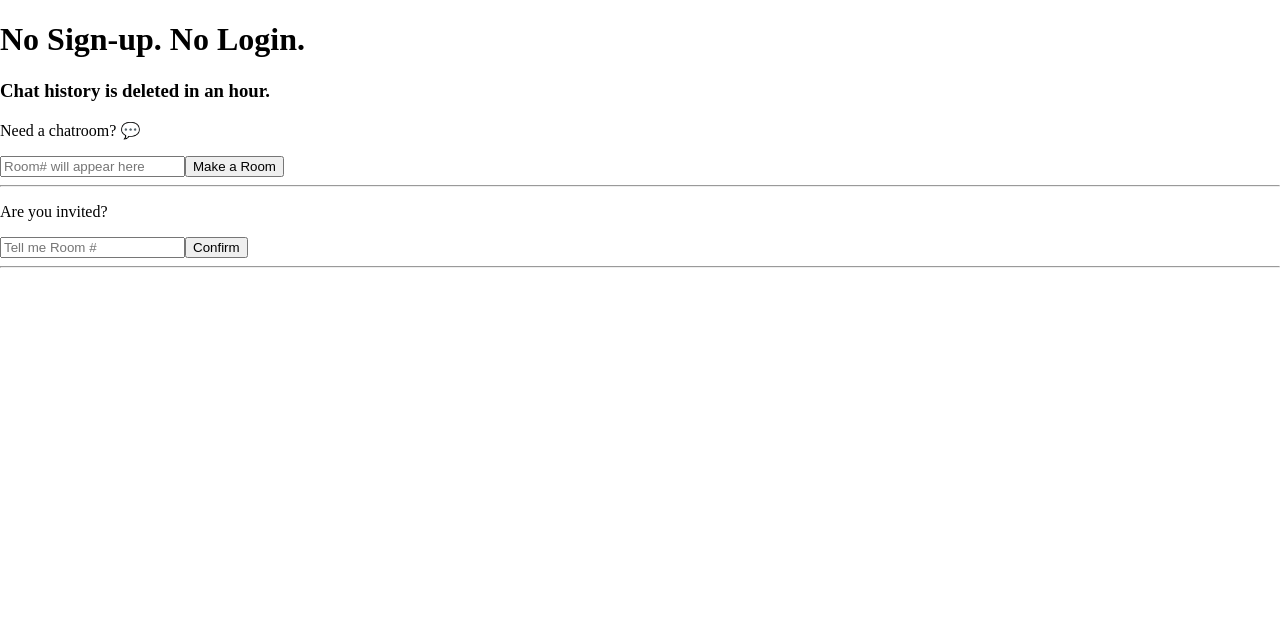
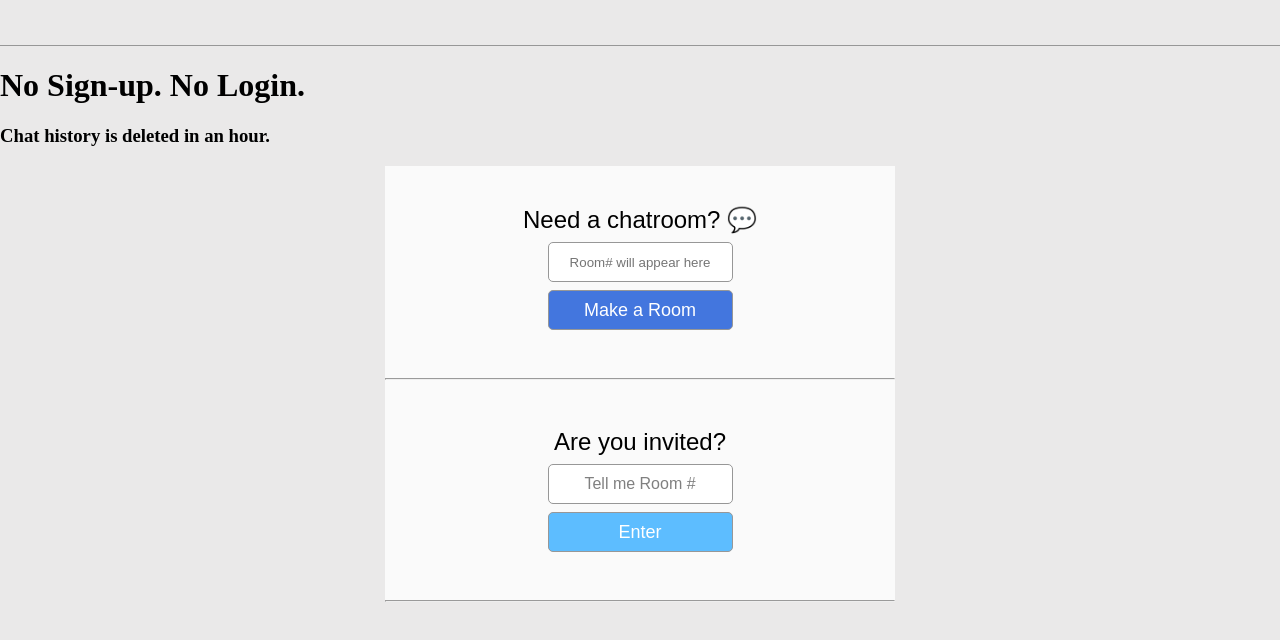
Before and after one commit to Lulkafe/ChatApp, a React app in the folder client/: page / in a window 1280 px wide. Shown: the top 640 px of the page. Built offline with nearby package versions, Linux system fonts and the light colour scheme; no server answers.

Commit message:
Added styles to top-page btn/fields

```diff
--- a/client/src/components/topPage.tsx
+++ b/client/src/components/topPage.tsx
@@ -43,8 +43,10 @@ const RoomIDFieldForGuest = () => {
 
     return (
         <div>
-            <input type='text' placeholder={placeholder} id={inputId}></input>
-            <button type='button' onClick={onClick}>Confirm</button>
+            <input type='text' placeholder={placeholder}
+                id={inputId} className='guest__id-input'></input>
+            <button type='button' onClick={onClick}
+                className='guest__submit-button'>Enter</button>
         </div>
     )
 }
@@ -83,8 +85,10 @@ const RoomIDFieldForHost = () => {
     return (
         <div>
             <input type='input' readOnly id='input__roomID'
+                className='host__input'
                 value={id} placeholder={placeholder}></input>
-            <button type='button' onClick={onClick}>Make a Room</button>
+            <button type='button' onClick={onClick}
+                className='host__get-button'>Make a Room</button>
         </div>
     )
 }
@@ -151,7 +155,7 @@ const MessageToUser = () => {
 
 const ContentContainer = (props) => {
     return (
-        <div>
+        <div className='content-container'>
             { props.children }
         </div>
     )
@@ -159,8 +163,8 @@ const ContentContainer = (props) => {
 
 const BlockForHost = () => {
     return (
-        <div>
-            <p>Need a chatroom? &#128172;</p>
+        <div className='host__container'>
+            <p className='host__message'>Need a chatroom? &#128172;</p>
             <RoomIDFieldForHost />
         </div>
     )
@@ -168,8 +172,8 @@ const BlockForHost = () => {
 
 const BlockForGuest = () => {
     return (
-        <div>
-            <p>Are you invited?</p>
+        <div className='guest__container'>
+            <p className='guest__message'>Are you invited?</p>
             <RoomIDFieldForGuest />
         </div>
     )
--- a/client/src/reducer.ts
+++ b/client/src/reducer.ts
@@ -16,6 +16,9 @@ export const ACTION = {
     CHANGE: {
         ROOM: 'Change the current room'
     },
+    EXPIRE: {
+        ROOM: 'A room has expired'
+    },
     DELETE: {
         ROOM: 'Remove a room'
     }
@@ -30,6 +33,10 @@ export class EventDispatcher {
 
     public addRoom (room: ChatRoom): void {
         this.dispatch({ type: ACTION.ADD.ROOM, value: room });
+    }
+
+    public deleteRoom (room: ChatRoom): void {
+        this.dispatch({ type: ACTION.DELETE.ROOM, value: room });
     }
 
     public addSocket (socket): void {
--- a/client/src/style/style.sass
+++ b/client/src/style/style.sass
@@ -7,3 +7,10 @@ body
     margin: 0
     min-width: 100vw
     min-height: 100vh
+    background: #EAE9E9
+
+
+.site-header
+    width: 100%
+    height: 45.5px
+    border-bottom: 1px solid #979797
--- a/client/src/style/topPage.sass
+++ b/client/src/style/topPage.sass
@@ -0,0 +1,56 @@
+@mixin button-shape
+    display: block
+    margin: 0 auto
+    height: 40px
+    width: 185px
+    text-align: center
+    border-radius: 5px
+    border: 1px solid #979797
+
+@mixin button-style
+    margin: 0.5rem auto 0 auto
+    color: white
+    font-size: 18px
+
+@mixin header-style
+    font-size: 1.5rem
+    font-family: Arial, Helvetica, sans-serif
+    text-align: center
+    margin: 0 0 0.5rem 0
+
+.content-container
+    max-width: 510px
+    margin: 0 auto
+    background-color: #FAFAFA
+
+.guest__container
+    padding: 2.5rem 0 2.5rem 0
+
+.guest__id-input
+    @include button-shape
+
+.guest__id-input::placeholder
+    font-size: 1rem
+    color: gray
+
+.guest__message
+    @include header-style
+
+.guest__submit-button
+    @include button-shape
+    @include button-style
+    background-color: #5DBDFF
+
+.host__container
+    padding: 2.5rem 0 2.5rem 0
+
+.host__input
+    @include button-shape
+
+.host__get-button
+    @include button-shape
+    @include button-style
+    background-color: #4376DE
+
+.host__message
+    @include header-style
```
Also changed, not shown: client/src/components/chatRoom.tsx (+8 -3 lines), client/src/interface.ts (line endings or trailing spaces), 1 other file (tests, documents, lock files or other folders).
